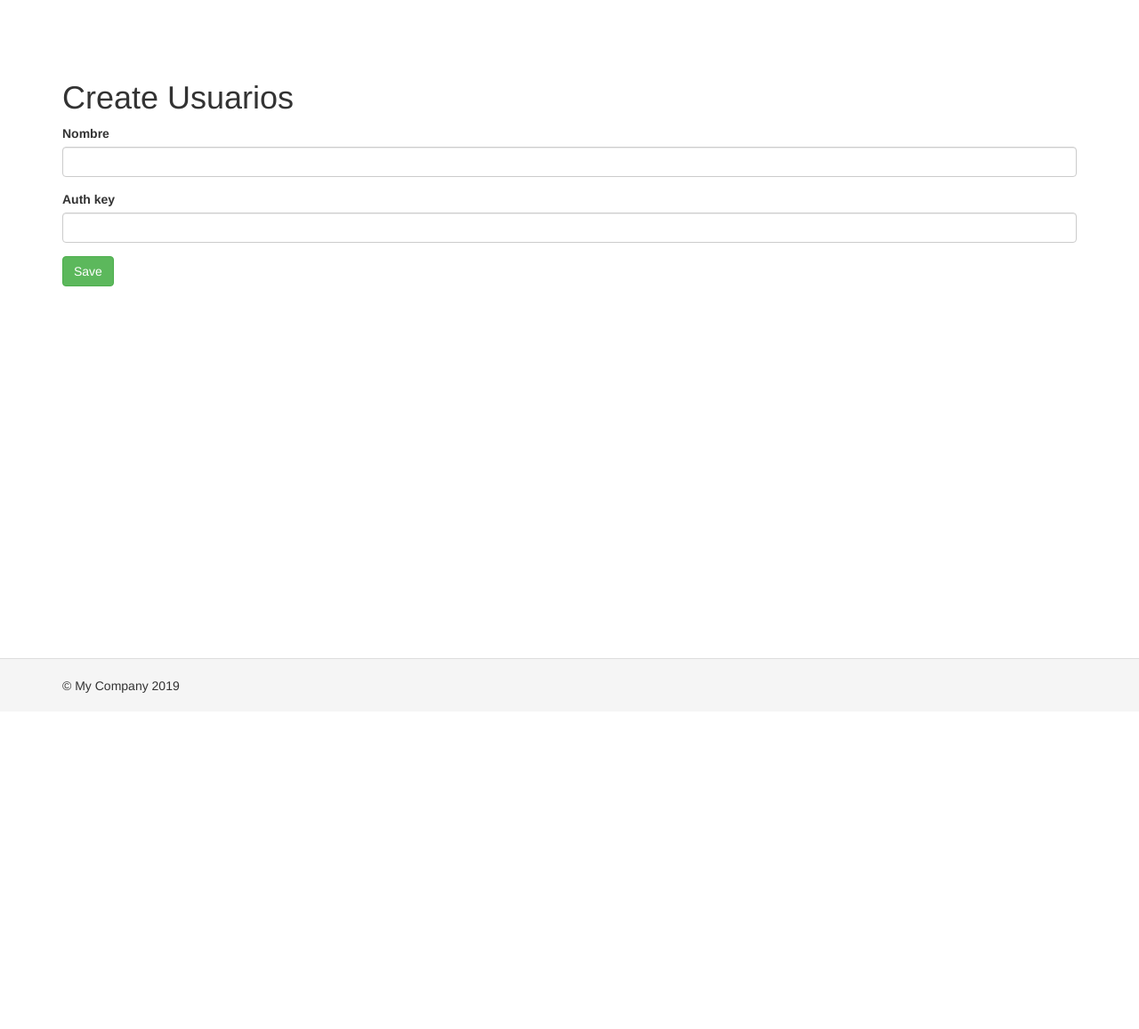
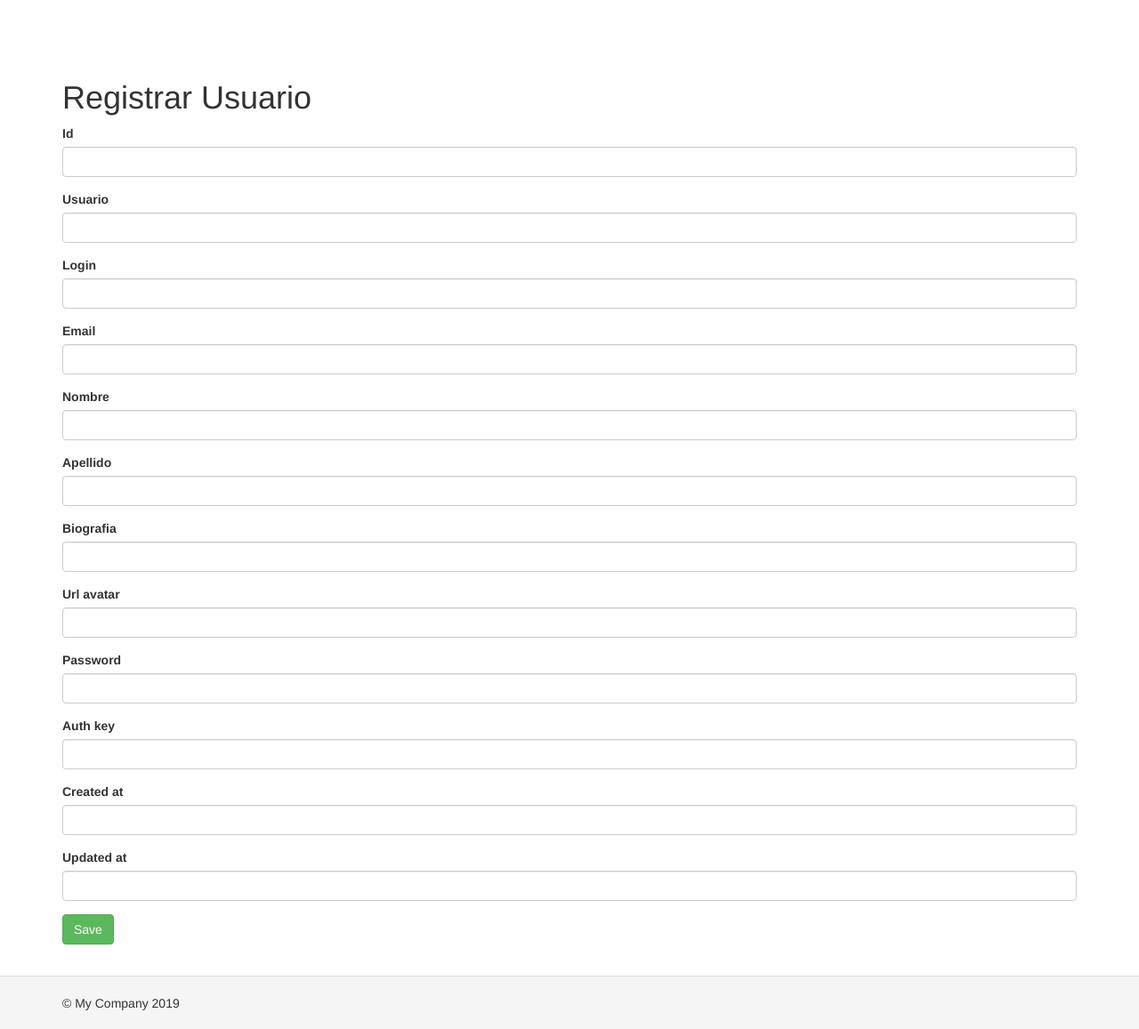
Before and after one commit to jsmr95/libraryii, a Yii app: template views/usuarios/create.php in a window 1280 px wide. Shown: the whole page at 89% size. Before the commit the page ends 779 px from the top, so only its background shows below. Run offline with PHP 8.4 and a stand-in for Yii, Linux system fonts and the light colour scheme; the template is opened without the code that fills it, so the values that code supplies are empty; form fields are guessed from the names that the template uses; some libraries are stand-ins or nearby versions.

Commit message:
Preparo vista para registrar usuario

```diff
--- a/views/usuarios/_form.php
+++ b/views/usuarios/_form.php
@@ -12,9 +12,29 @@ use yii\widgets\ActiveForm;
 
     <?php $form = ActiveForm::begin(); ?>
 
+    <?= $form->field($model, 'id')->textInput() ?>
+
+    <?= $form->field($model, 'usuario_id')->textInput() ?>
+
+    <?= $form->field($model, 'login')->textInput(['maxlength' => true]) ?>
+
+    <?= $form->field($model, 'email')->textInput(['maxlength' => true]) ?>
+
     <?= $form->field($model, 'nombre')->textInput(['maxlength' => true]) ?>
 
+    <?= $form->field($model, 'apellido')->textInput(['maxlength' => true]) ?>
+
+    <?= $form->field($model, 'biografia')->textInput(['maxlength' => true]) ?>
+
+    <?= $form->field($model, 'url_avatar')->textInput(['maxlength' => true]) ?>
+
+    <?= $form->field($model, 'password')->passwordInput(['maxlength' => true]) ?>
+
     <?= $form->field($model, 'auth_key')->textInput(['maxlength' => true]) ?>
+
+    <?= $form->field($model, 'created_at')->textInput() ?>
+
+    <?= $form->field($model, 'updated_at')->textInput() ?>
 
     <div class="form-group">
         <?= Html::submitButton('Save', ['class' => 'btn btn-success']) ?>
--- a/views/usuarios/create.php
+++ b/views/usuarios/create.php
@@ -5,7 +5,7 @@ use yii\helpers\Html;
 /* @var $this yii\web\View */
 /* @var $model app\models\Usuarios */
 
-$this->title = 'Create Usuarios';
+$this->title = 'Registrar Usuario';
 $this->params['breadcrumbs'][] = ['label' => 'Usuarios', 'url' => ['index']];
 $this->params['breadcrumbs'][] = $this->title;
 ?>
```
